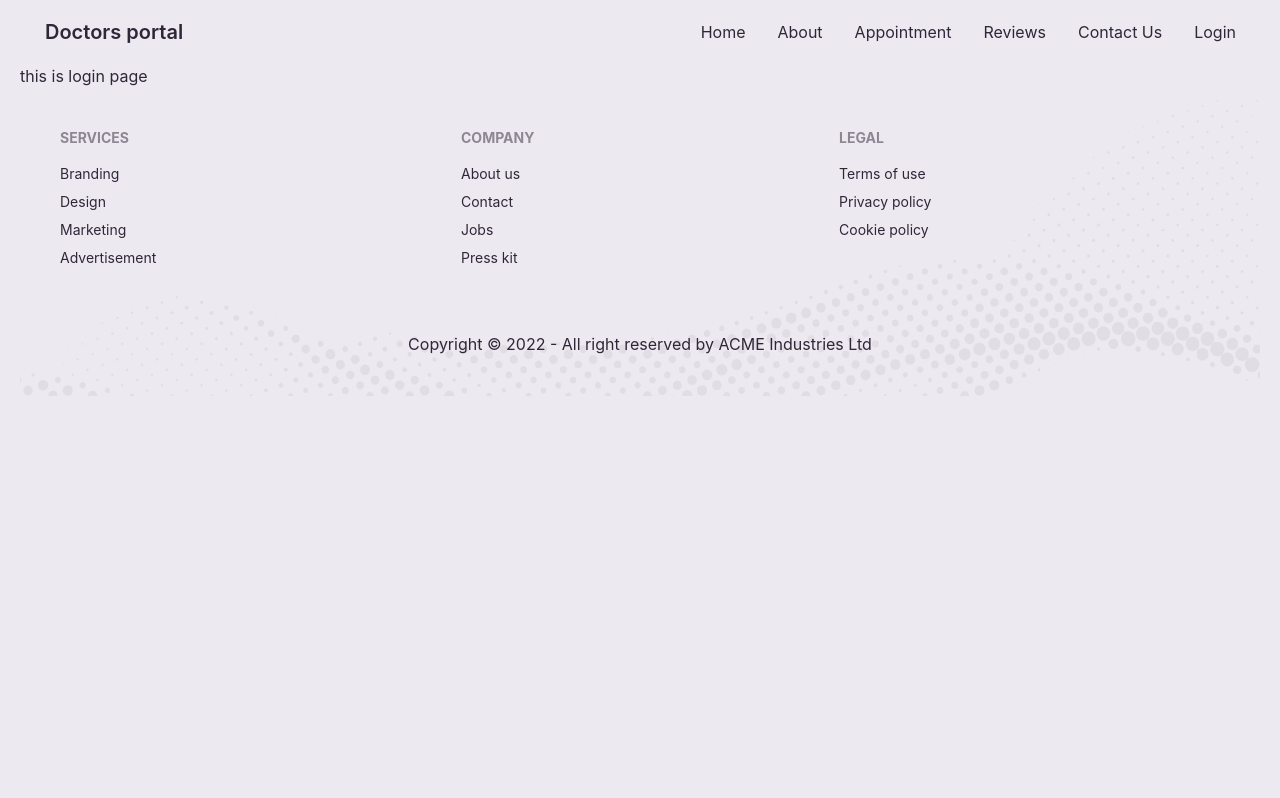
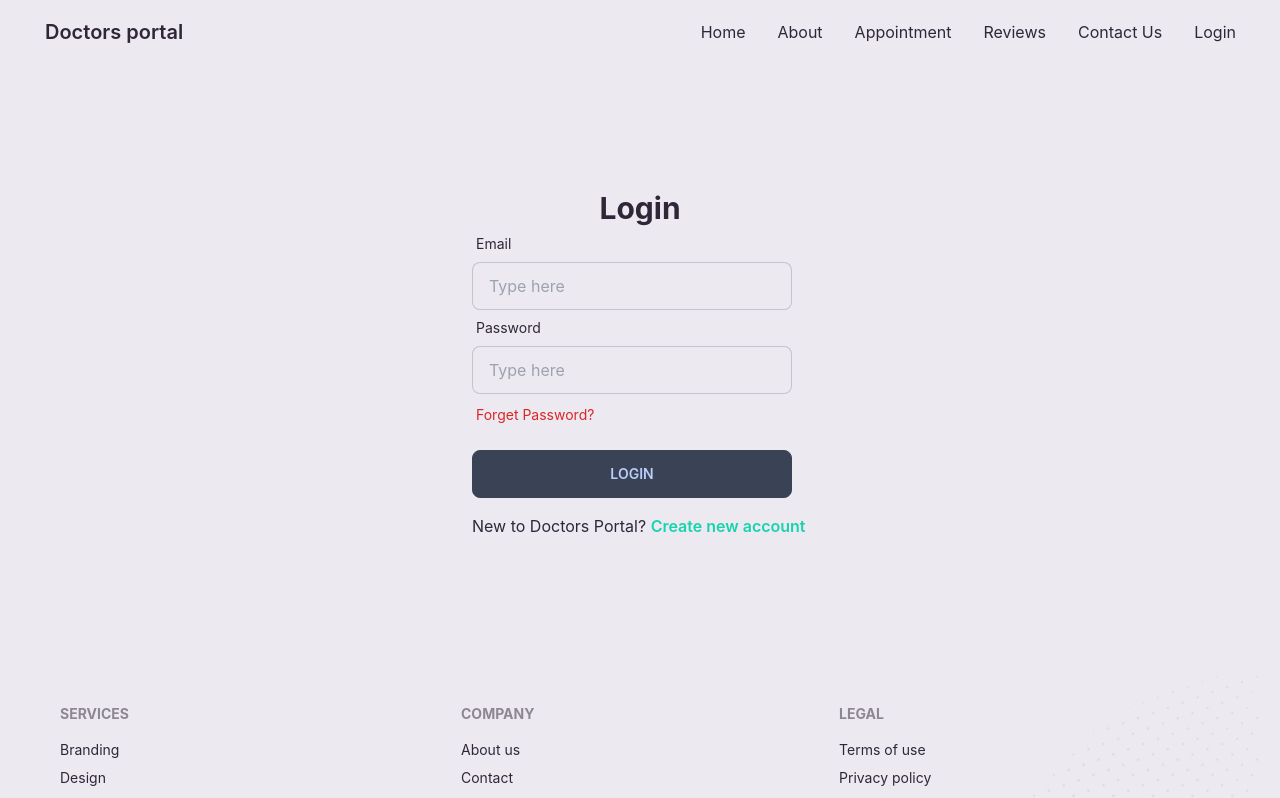
Before and after one commit to jahidhasan8/doctors-site-client, a React (Create React App) app: page /login in a window 1280 px wide. Shown: the top 798 px of the page. Built offline with nearby package versions, Linux system fonts and the light colour scheme.

Commit message:
login form added

```diff
--- a/package.json
+++ b/package.json
@@ -11,6 +11,7 @@
     "react": "^18.2.0",
     "react-day-picker": "^8.3.6",
     "react-dom": "^18.2.0",
+    "react-hook-form": "^7.39.4",
     "react-router-dom": "^6.4.3",
     "react-scripts": "5.0.1",
     "web-vitals": "^2.1.4"
--- a/src/Pages/Login/Login.js
+++ b/src/Pages/Login/Login.js
@@ -1,9 +1,42 @@
-import React from 'react';
+
+import React, { useState } from 'react';
+import { useForm } from 'react-hook-form';
+import { Link } from 'react-router-dom';
 
 const Login = () => {
+
+    const { register, handleSubmit } = useForm()
+    const [data, setData] = useState('')
+
     return (
-        <div>
-            <h2>this is login page</h2>
+        <div className='h-[600px] flex justify-center items-center' >
+            <div className='w-96 p-6'>
+                <h2 className="text-3xl font-bold text-center">Login</h2>
+
+                <form onSubmit={handleSubmit((data) => setData(JSON.stringify(data)))}>
+
+                    <div className="form-control w-full max-w-xs">
+                        <label className="label">
+                            <span className="label-text">Email</span>
+                        </label>
+                        <input type="text" placeholder="Type here" className="input input-bordered w-full max-w-xs" {...register("email")} />
+
+                    </div>
+                    <div className="form-control w-full max-w-xs">
+                        <label className="label">
+                            <span className="label-text">Password</span>
+                        </label>
+                        <input type="text" placeholder="Type here" className="input input-bordered w-full max-w-xs" {...register("password")} />
+                        <label className="label">
+                            <button><span className="label-text text-red-600">Forget Password?</span></button>
+                        </label>
+
+                    </div>
+
+                    <input className='btn btn-accent w-full max-w-xs mt-4' value='Login' type="submit" />
+                </form>
+                <p className='mt-4'>New to Doctors Portal? <Link className='text-secondary font-semibold' to='/signup'>Create new account</Link></p>
+            </div>
         </div>
     );
 };
```
Also changed, not shown: 1 other file (tests, documents, lock files or other folders).
